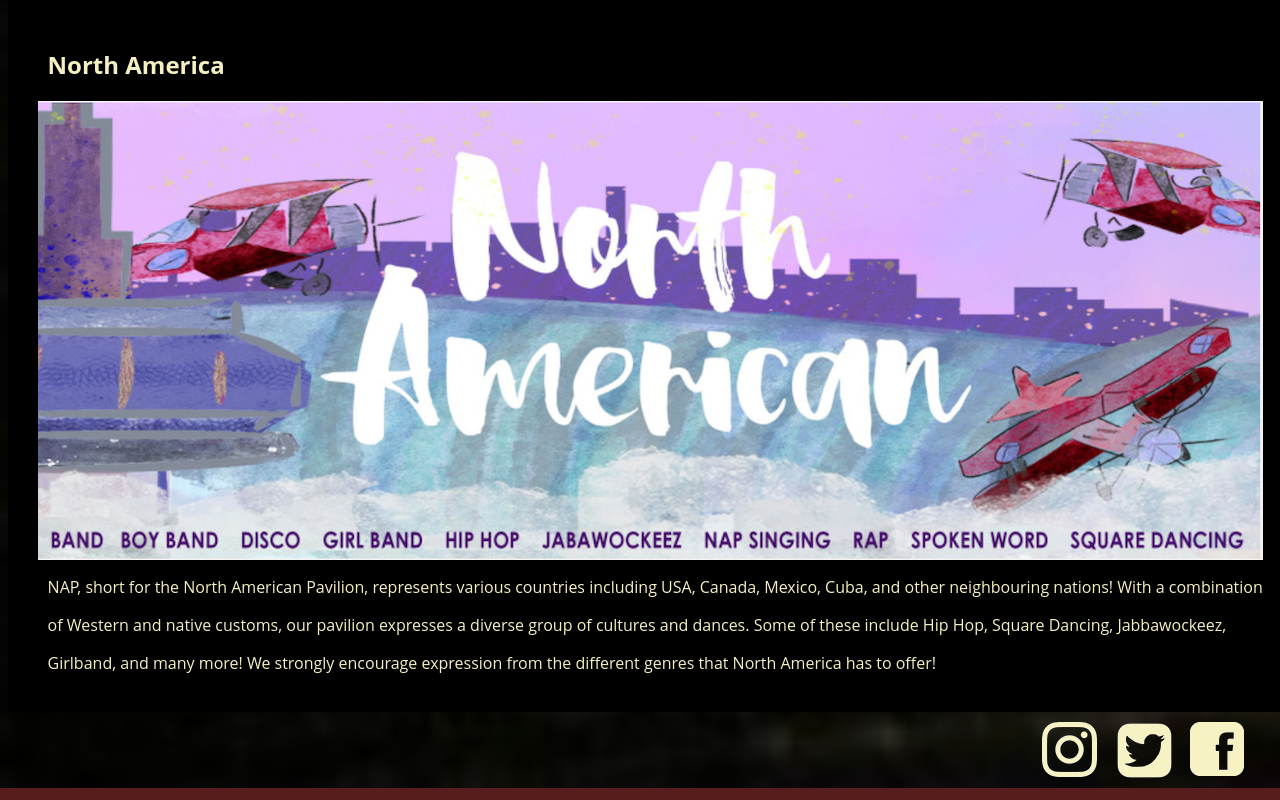
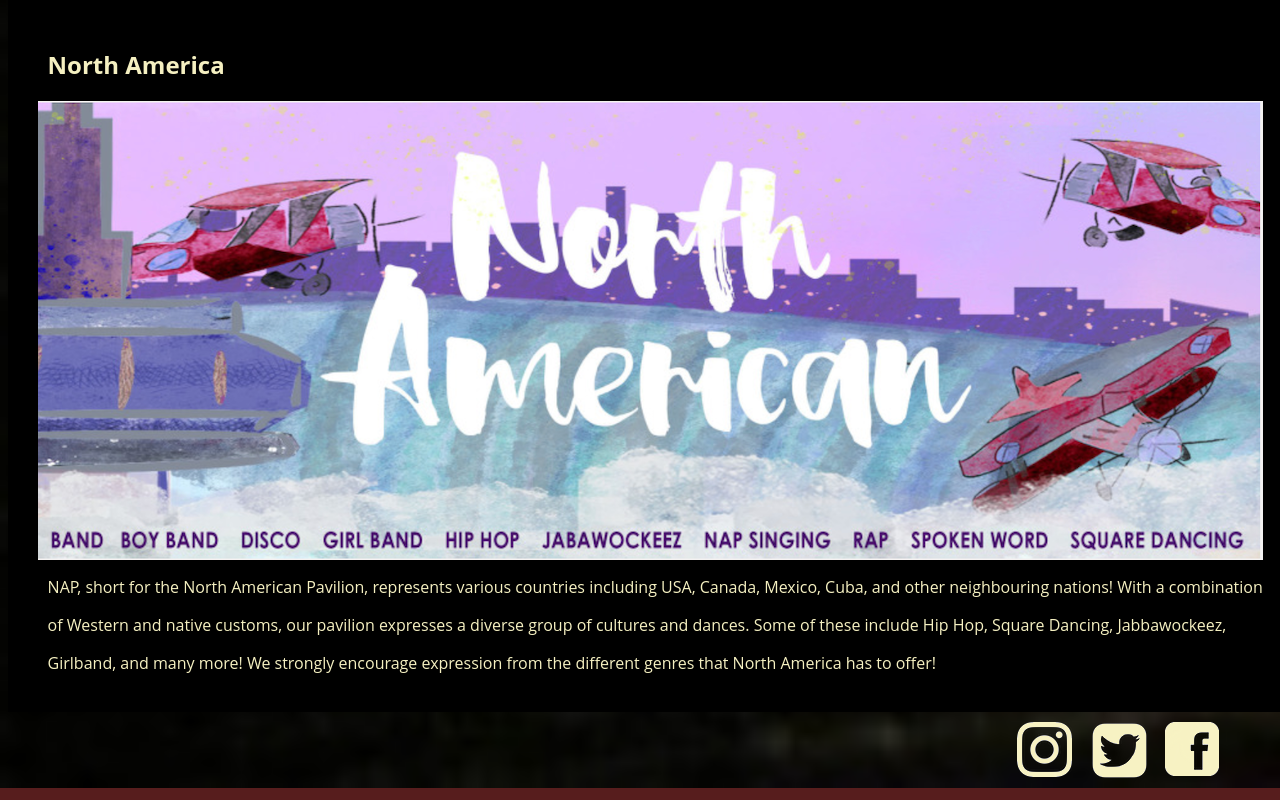
Before and after one commit to aashnaagarwal/culturefest-github, a plain HTML site: page pavilions.html in a window 1280 px wide. Shown: the part 3594-4394 px from the top of the page. Drawn offline with Linux system fonts and the light colour scheme.

Commit message:
Update pavilions.html

```diff
--- a/pavilions.html
+++ b/pavilions.html
@@ -192,7 +192,7 @@ margin:auto;
             float: right;
             position: relative;
             top: 12px;
-            right: 3%;
+            right: 5%;
         }
         #social ul {
             list-style: none;
```
